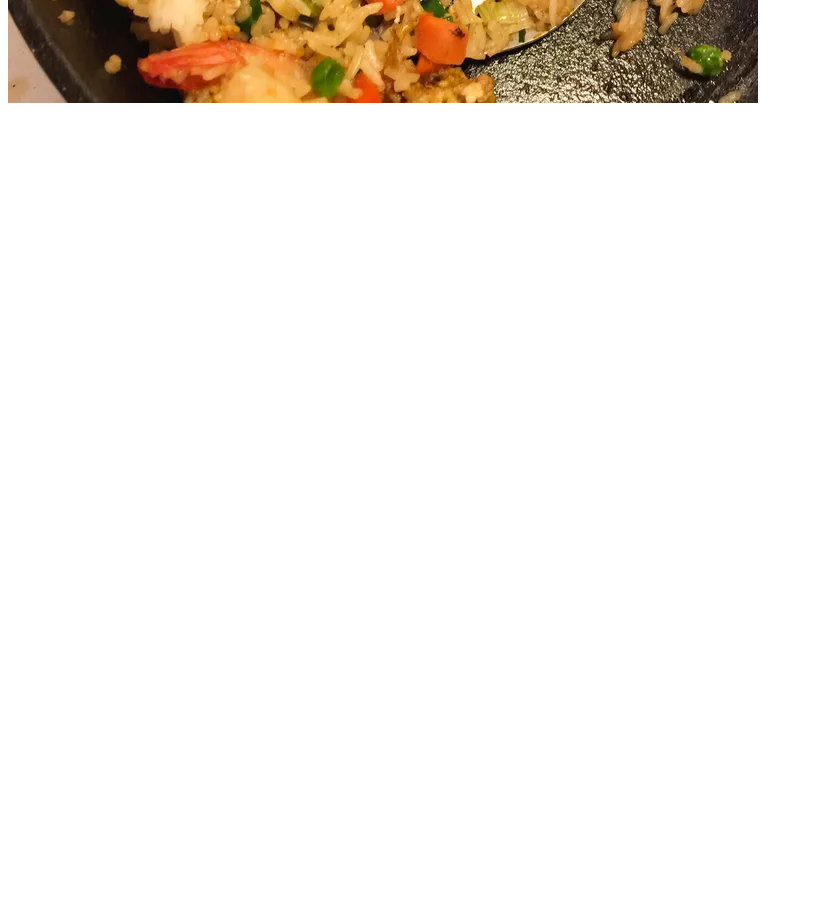
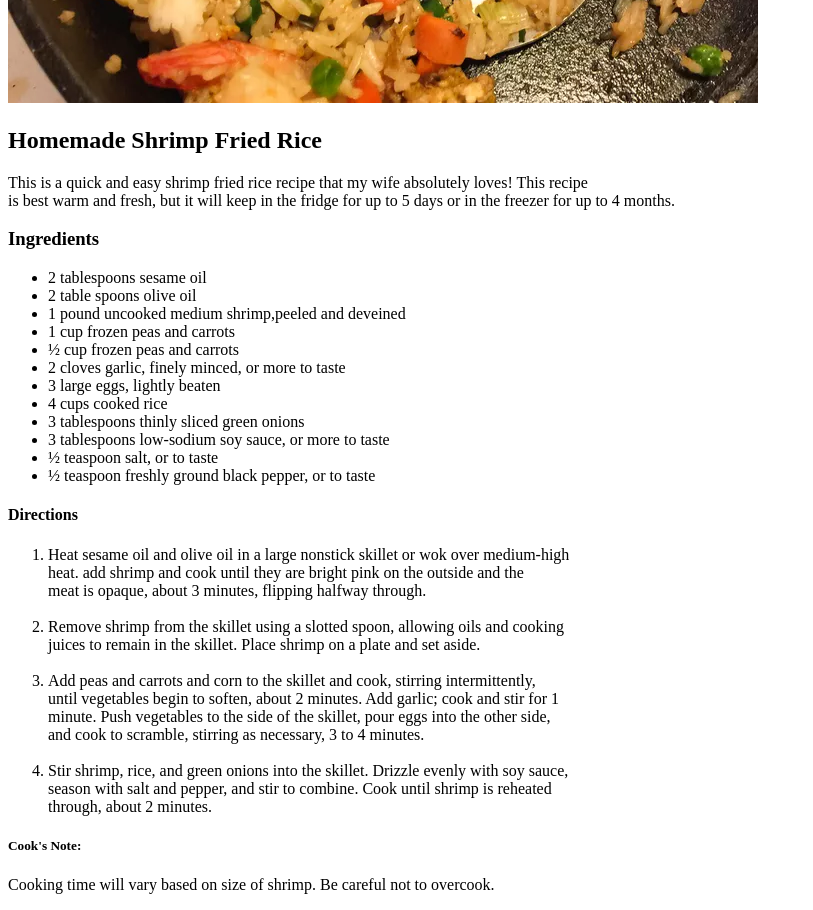
Before and after one commit to Crhodes7744/odin-recipes, a plain HTML site: page recipes/shrimp-fried-rice.html in a window 1280 px wide. Shown: the part 540-1450 px from the top of the page, without its empty margins (0-813 px from the left). Before the commit the page ends 800 px from the top, so only its background shows below. Drawn offline with Linux system fonts and the light colour scheme.

Commit message:
Made the rest of the shrimp fried rice page

```diff
--- a/recipes/shrimp-fried-rice.html
+++ b/recipes/shrimp-fried-rice.html
@@ -7,5 +7,36 @@
         <body>
             <h1>Shrimp Fried Rice</h1>
             <img src="images/shrimp.jpg">
+            <h2>Homemade Shrimp Fried Rice</h2>
+            <p>This is a quick and easy shrimp fried rice recipe that my wife absolutely loves! This recipe<br>is best warm and fresh, but it will keep in the fridge for up to 5 days or in the freezer for up to 4 months.
+            </p>
+            <h3>Ingredients</h3>
+            <ul> <li>2 tablespoons sesame oil</li>
+                <li>2 table spoons olive oil</li>
+                <li>1 pound uncooked medium shrimp,peeled and deveined</li>
+                <li>1 cup frozen peas and carrots</li>
+                <li> <span>&#189;</span> cup frozen peas and carrots</li>
+                <li>2 cloves garlic, finely minced, or more to taste</li>
+                <li>3 large eggs, lightly beaten</li>
+                <li>4 cups cooked rice</li>
+                <li>3 tablespoons thinly sliced green onions</li>
+                <li>3 tablespoons low-sodium soy sauce, or more to taste</li>
+                <li> <span>&#189;</span> teaspoon salt, or to taste</li>
+                <li> <span>&#189;</span> teaspoon freshly ground black pepper, or to taste</li>
+
+            </ul>
+            <h4>Directions</h4>
+            <ol>
+                <li>Heat sesame oil and olive oil in a large nonstick skillet or wok over medium-high<br>heat. add shrimp and cook until they are bright pink on the outside and the<br>meat is opaque, about 3 minutes, flipping halfway through.</li>
+                <br>
+                <li>Remove shrimp from the skillet using a slotted spoon, allowing oils and cooking<br>juices to remain in the skillet. Place shrimp on a plate and set aside.</li>
+                <br>
+                <li>Add peas and carrots and corn to the skillet and cook, stirring intermittently,<br>until vegetables begin to soften, about 2 minutes. Add garlic; cook and stir for 1<br> minute. Push vegetables to the side of the skillet, pour eggs into the other side,<br>and cook to scramble, stirring as necessary, 3 to 4 minutes.</li>
+                <br>
+                <li>Stir shrimp, rice, and green onions into the skillet. Drizzle evenly with soy sauce,<br>season with salt and pepper, and stir to combine. Cook until shrimp is reheated<br>through, about 2 minutes.</li>
+            </ol>
+                <h5>Cook's Note:</h5>
+                <p>Cooking time will vary based on size of shrimp. Be careful not to overcook.</p>
+
             </body>
             </html>
```
